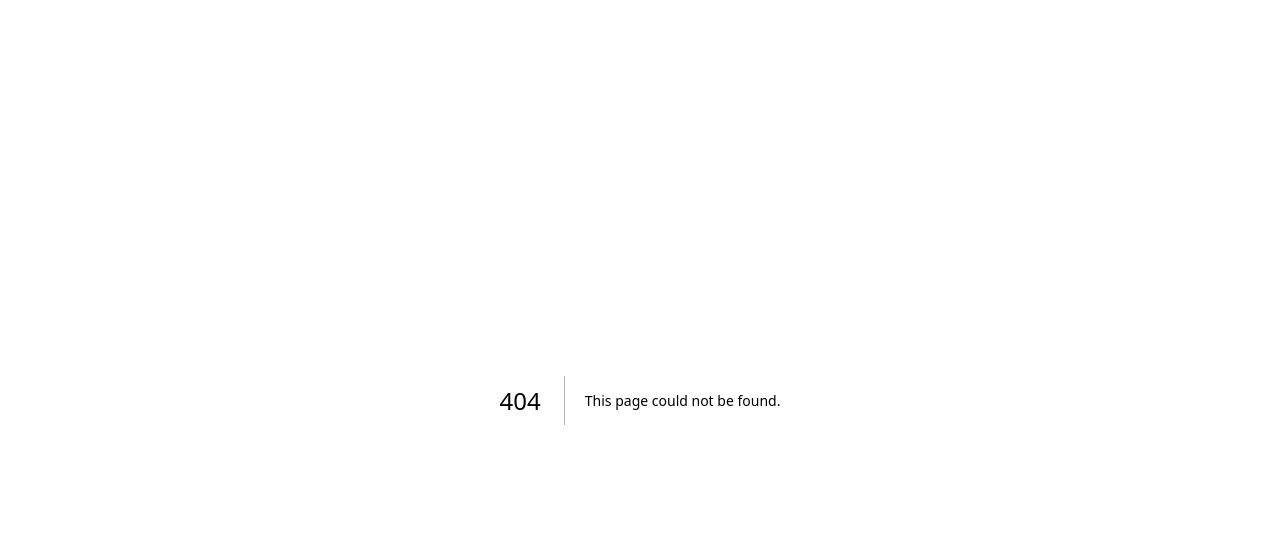
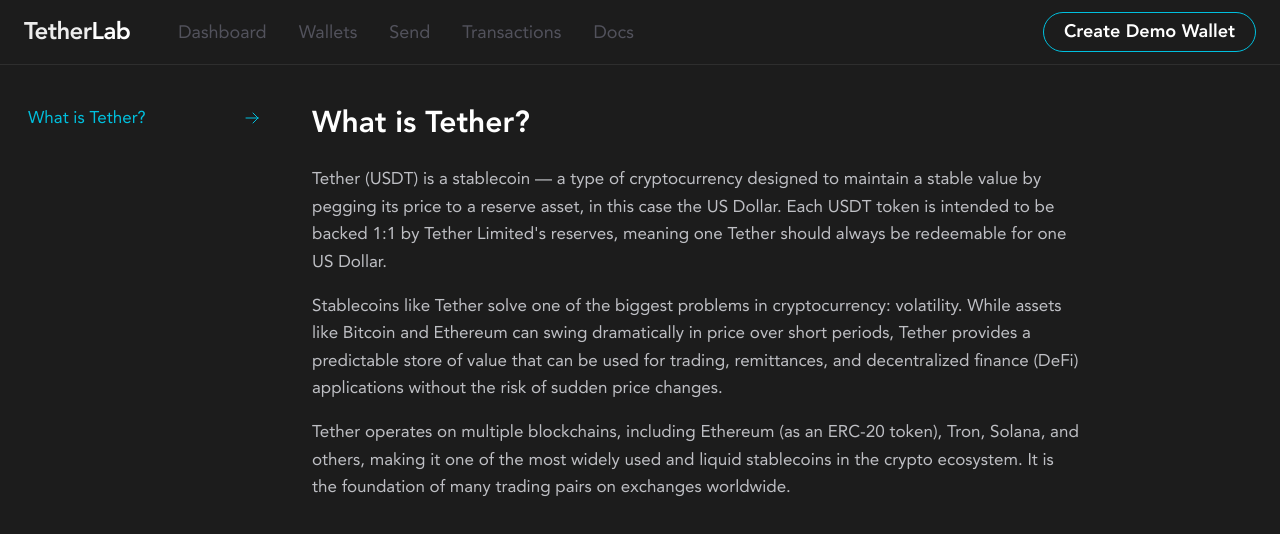
Before and after one commit to koyiljon-s/tetherlab, a Next.js app in the folder frontend/: page /docs in a window 1280 px wide. Before the commit this address had no page. Shown: the top 534 px of the page. Built offline with nearby package versions, Linux system fonts and the light colour scheme.

Commit message:
create: docs page

```diff
--- /dev/null
+++ b/frontend/app/docs/page.tsx
@@ -0,0 +1,15 @@
+import Navbar from "@/components/Navbar";
+import DocsSidebar from "@/components/DocsSidebar";
+import DocsContent from "@/components/DocsContent";
+
+export default function Docs() {
+  return (
+    <div className="flex flex-col flex-1 bg-zinc-50 font-sans dark:bg-black">
+      <Navbar />
+      <div className="flex flex-1">
+        <DocsSidebar />
+        <DocsContent />
+      </div>
+    </div>
+  );
+}
--- /dev/null
+++ b/frontend/components/DocsContent.tsx
@@ -0,0 +1,30 @@
+export default function DocsContent() {
+  return (
+    <main className="flex-1 p-10 bg-[#1c1c1c]">
+      <section id="what-is-tether" className="max-w-3xl">
+        <h1 className="mb-6 text-3xl font-bold text-white">What is Tether?</h1>
+        <div className="space-y-4 text-[17px] leading-relaxed text-[#bebfc4]">
+          <p>
+            Tether (USDT) is a stablecoin — a type of cryptocurrency designed to maintain
+            a stable value by pegging its price to a reserve asset, in this case the
+            US Dollar. Each USDT token is intended to be backed 1:1 by Tether Limited's
+            reserves, meaning one Tether should always be redeemable for one US Dollar.
+          </p>
+          <p>
+            Stablecoins like Tether solve one of the biggest problems in cryptocurrency:
+            volatility. While assets like Bitcoin and Ethereum can swing dramatically in
+            price over short periods, Tether provides a predictable store of value that
+            can be used for trading, remittances, and decentralized finance (DeFi)
+            applications without the risk of sudden price changes.
+          </p>
+          <p>
+            Tether operates on multiple blockchains, including Ethereum (as an ERC-20
+            token), Tron, Solana, and others, making it one of the most widely used
+            and liquid stablecoins in the crypto ecosystem. It is the foundation of
+            many trading pairs on exchanges worldwide.
+          </p>
+        </div>
+      </section>
+    </main>
+  );
+}
--- /dev/null
+++ b/frontend/components/DocsSidebar.tsx
@@ -0,0 +1,41 @@
+"use client";
+
+import { useState } from "react";
+
+const sidebarItems = [
+  { id: "what-is-tether", label: "What is Tether?" },
+];
+
+export default function DocsSidebar() {
+  const [active, setActive] = useState("what-is-tether");
+
+  return (
+    <aside className="w-68 shrink-0  border-[#2e2e2e] bg-[#1c1c1c] pt-8 pl-4">
+      <nav className="flex flex-col gap-2">
+        {sidebarItems.map((item) => (
+          <a
+            key={item.id}
+            href={`#${item.id}`}
+            onClick={() => setActive(item.id)}
+            className={`flex items-center justify-between gap-2 rounded-md px-3 py-2 text-[17px] transition-colors hover:bg-[#2e2e2e] hover:text-white ${
+              active === item.id ? "text-[#00c0de]" : "text-[#bebfc4]"
+            }`}
+          >
+            {item.label}
+            <svg
+              viewBox="0 0 24 24"
+              fill="none"
+              stroke="currentColor"
+              strokeWidth="1.5"
+              strokeLinecap="round"
+              strokeLinejoin="round"
+              className="h-4 w-4 shrink-0"
+            >
+              <path d="M13.5 4.5 21 12m0 0-7.5 7.5M21 12H3" />
+            </svg>
+          </a>
+        ))}
+      </nav>
+    </aside>
+  );
+}
--- a/frontend/components/Navbar.tsx
+++ b/frontend/components/Navbar.tsx
@@ -1,20 +1,20 @@
 export default function Navbar() {
   return (
     <nav className="flex w-full items-center justify-between border-b border-[#2e2e2e] bg-[#1c1c1c] px-6 py-3">
-      <div className="flex items-center gap-10">
-        <span className="text-2xl font-bold tracking-tight">Tether<span className="text-white">Lab</span></span>
-        <div className="flex items-center gap-6 text-[18px] text-zinc-600 dark:text-[#bebfc4]">
+      <div className="flex items-center gap-12">
+        <a href="/" className="text-2xl font-bold tracking-tight">Tether<span className="text-white">Lab</span></a>
+        <div className="flex items-center gap-8 text-[18px] text-zinc-600 dark:text-[#bebfc4]">
           <a href="#" className="hover:text-zinc-100">Dashboard</a>
           <a href="#" className="hover:text-zinc-100">Wallets</a>
           <a href="#" className="hover:text-zinc-100">Send</a>
           <a href="#" className="hover:text-zinc-100">Transactions</a>
-          <a href="#" className="hover:text-zinc-100">Docs</a>
+          <a href="/docs" className="hover:text-zinc-100">Docs</a>
         </div>
       </div>
       <div className="flex items-center gap-3">
           <a
             href="/contact-us"
-            className="inline-flex h-10 items-center justify-center rounded-full px-5 text-lg font-semibold bg-[#1c1c1c] border border-[#356cdb] text-white transition-colors"
+            className="inline-flex h-10 items-center justify-center rounded-full px-5 text-lg font-semibold bg-[#1c1c1c] border border-[#00c0de] text-white transition-colors"
           >
             Create Demo Wallet
           </a>
```
Also changed, not shown: frontend/package.json (+8 -1 lines), 1 other file (tests, documents, lock files or other folders).
